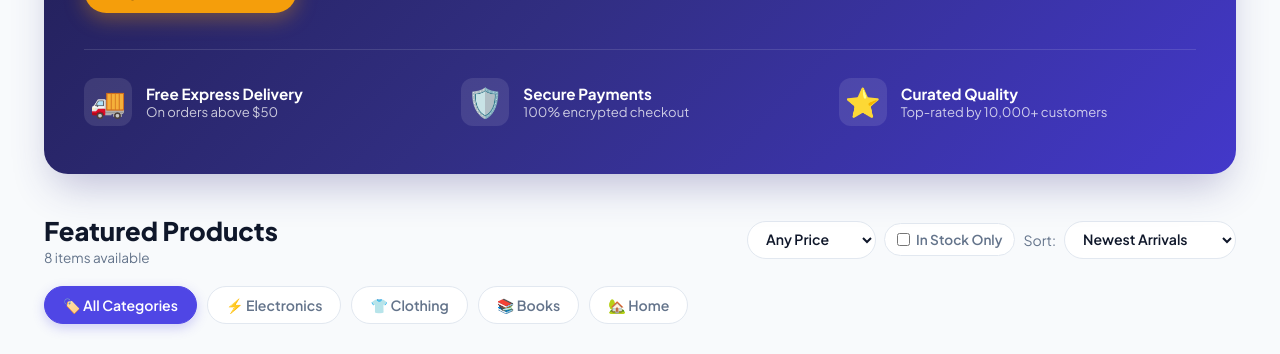
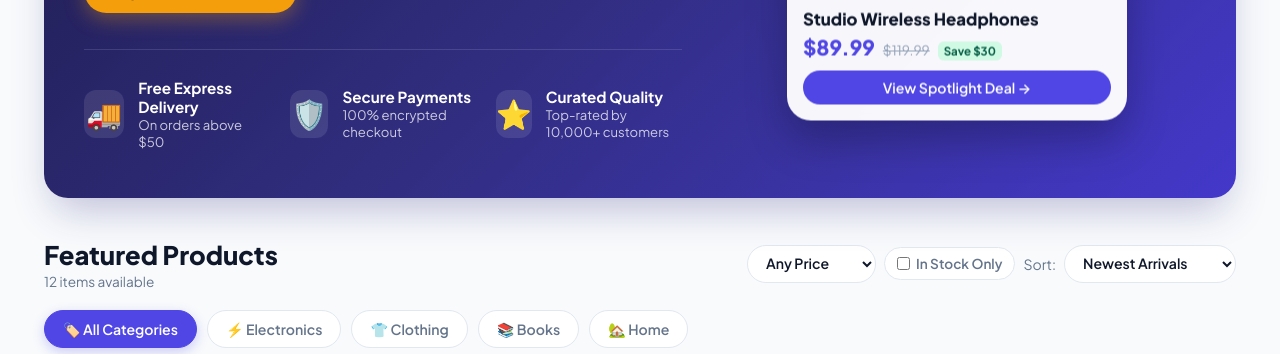
Before and after one commit to jaspalthakur/ecommerce_store, a Flask app: page / in a window 1280 px wide. Shown: the part 450-804 px from the top of the page. Run offline with Flask 3, Linux system fonts and the light colour scheme.

Commit message:
feat(media): add curated high-res product photos, multi-angle gallery, and hero showcase picture

```diff
--- a/app.py
+++ b/app.py
@@ -547,37 +547,53 @@ def seed_data():
 
     products = [
         Product(name="Wireless Headphones", price=89.99, stock=25,
-                description="Premium noise-cancelling over-ear headphones.",
-                image_url="https://picsum.photos/seed/headphones/600/400",
+                description="Premium noise-cancelling over-ear headphones with 40h battery life.",
+                image_url="https://images.unsplash.com/photo-1505740420928-5e560c06d30e?w=800&auto=format&fit=crop&q=80",
                 category_id=cats[0].id),
         Product(name="Smart Watch", price=149.00, stock=15,
-                description="Track fitness, heart rate, and notifications.",
-                image_url="https://picsum.photos/seed/watch/600/400",
+                description="Track fitness, heart rate, workouts, and smartphone notifications.",
+                image_url="https://images.unsplash.com/photo-1523275335684-37898b6baf30?w=800&auto=format&fit=crop&q=80",
                 category_id=cats[0].id),
         Product(name="Cotton T-Shirt", price=19.99, stock=100,
-                description="Soft 100% organic cotton t-shirt.",
-                image_url="https://picsum.photos/seed/tshirt/600/400",
+                description="Soft 100% organic combed cotton t-shirt with modern slim fit.",
+                image_url="https://images.unsplash.com/photo-1521572267360-ee0c2909d518?w=800&auto=format&fit=crop&q=80",
                 category_id=cats[1].id),
         Product(name="Denim Jacket", price=69.50, stock=30,
-                description="Classic blue denim jacket, unisex.",
-                image_url="https://picsum.photos/seed/jacket/600/400",
+                description="Classic blue washed denim jacket, premium brass hardware, unisex.",
+                image_url="https://images.unsplash.com/photo-1576995853123-5a10305d93c0?w=800&auto=format&fit=crop&q=80",
                 category_id=cats[1].id),
         Product(name="Python Programming Book", price=39.99, stock=50,
-                description="Complete guide to Python for beginners and pros.",
-                image_url="https://picsum.photos/seed/pythonbook/600/400",
+                description="Complete guide to Python for beginners, web development, and pros.",
+                image_url="https://images.unsplash.com/photo-1544716278-ca5e3f4abd8c?w=800&auto=format&fit=crop&q=80",
                 category_id=cats[2].id),
         Product(name="The Art of Clean Code", price=29.99, stock=40,
-                description="Best practices for maintainable code.",
-                image_url="https://picsum.photos/seed/cleancode/600/400",
+                description="Best practices, architecture, and maintainable modern design patterns.",
+                image_url="https://images.unsplash.com/photo-1589829085413-56de8ae18c73?w=800&auto=format&fit=crop&q=80",
                 category_id=cats[2].id),
         Product(name="Ceramic Mug Set", price=24.99, stock=60,
-                description="Set of 4 handcrafted ceramic mugs.",
-                image_url="https://picsum.photos/seed/mugs/600/400",
+                description="Set of 4 handcrafted matte-glazed ceramic coffee mugs.",
+                image_url="https://images.unsplash.com/photo-1514432324607-a09d9b4aefdd?w=800&auto=format&fit=crop&q=80",
                 category_id=cats[3].id),
         Product(name="Scented Candle", price=14.99, stock=80,
-                description="Lavender soy wax candle, 40hr burn.",
-                image_url="https://picsum.photos/seed/candle/600/400",
+                description="Lavender & vanilla botanical soy wax candle, 45hr clean burn.",
+                image_url="https://images.unsplash.com/photo-1603006905003-be475563bc59?w=800&auto=format&fit=crop&q=80",
                 category_id=cats[3].id),
+        Product(name="Mechanical Keyboard", price=119.00, stock=20,
+                description="Custom mechanical keyboard with RGB backlighting and hot-swappable switches.",
+                image_url="https://images.unsplash.com/photo-1587829741301-dc798b83add3?w=800&auto=format&fit=crop&q=80",
+                category_id=cats[0].id),
+        Product(name="Leather Daypack Backpack", price=85.00, stock=35,
+                description="Water-resistant full-grain leather commuter backpack with laptop compartment.",
+                image_url="https://images.unsplash.com/photo-1553062407-98eeb64c6a62?w=800&auto=format&fit=crop&q=80",
+                category_id=cats[1].id),
+        Product(name="Minimalist Desk Lamp", price=45.99, stock=40,
+                description="Adjustable modern studio desk lamp with warm eye-care LED lighting.",
+                image_url="https://images.unsplash.com/photo-1507473885765-e6ed057f782c?w=800&auto=format&fit=crop&q=80",
+                category_id=cats[3].id),
+        Product(name="Pro Wireless Earbuds", price=79.99, stock=45,
+                description="Active noise cancellation, spatial sound, IPX5 sweat-resistant, with wireless charging.",
+                image_url="https://images.unsplash.com/photo-1590658268037-6bf12165a8df?w=800&auto=format&fit=crop&q=80",
+                category_id=cats[0].id),
     ]
     db.session.add_all(products)
 
--- a/static/style.css
+++ b/static/style.css
@@ -2868,3 +2868,101 @@ button, input, select, textarea {
   border-color: var(--border);
   color: var(--text-main);
 }
+
+
+/* ========================================================
+   HERO 2-COLUMN SHOWCASE WITH PICTURE
+   ======================================================== */
+.hero-grid-2 {
+  display: grid;
+  grid-template-columns: 1.25fr 1fr;
+  gap: 36px;
+  align-items: center;
+  position: relative;
+  z-index: 2;
+}
+
+.hero-showcase {
+  display: flex;
+  justify-content: center;
+  align-items: center;
+}
+
+.hero-card-floating {
+  background: rgba(255, 255, 255, 0.96);
+  backdrop-filter: blur(12px);
+  border-radius: var(--radius-xl);
+  padding: 16px;
+  color: var(--secondary);
+  box-shadow: 0 20px 40px rgba(0, 0, 0, 0.25);
+  max-width: 340px;
+  width: 100%;
+  position: relative;
+  transition: transform 0.3s ease;
+  animation: floatCard 4s ease-in-out infinite alternate;
+}
+@keyframes floatCard {
+  0% { transform: translateY(0px); }
+  100% { transform: translateY(-10px); }
+}
+
+.hero-badge-top {
+  position: absolute;
+  top: 10px;
+  left: 10px;
+  background: var(--accent);
+  color: #0f172a;
+  font-size: 0.75rem;
+  font-weight: 800;
+  padding: 4px 10px;
+  border-radius: 20px;
+  box-shadow: 0 4px 10px rgba(0,0,0,0.15);
+  z-index: 3;
+}
+
+.hero-card-img {
+  width: 100%;
+  height: 220px;
+  object-fit: cover;
+  border-radius: var(--radius-lg);
+  margin-bottom: 12px;
+}
+
+.hero-card-title {
+  font-weight: 800;
+  font-size: 1.05rem;
+  margin-bottom: 4px;
+}
+
+.hero-card-price {
+  display: flex;
+  align-items: baseline;
+  gap: 8px;
+}
+.hero-card-price .curr {
+  font-weight: 800;
+  font-size: 1.3rem;
+  color: var(--primary);
+}
+.hero-card-price .orig {
+  font-size: 0.85rem;
+  color: #94a3b8;
+  text-decoration: line-through;
+}
+.hero-card-price .save {
+  background: #d1fae5;
+  color: #065f46;
+  font-size: 0.72rem;
+  font-weight: 700;
+  padding: 2px 6px;
+  border-radius: 6px;
+}
+
+@media (max-width: 860px) {
+  .hero-grid-2 {
+    grid-template-columns: 1fr;
+  }
+  .hero-showcase {
+    display: none;
+  }
+}
--- a/templates/index.html
+++ b/templates/index.html
@@ -4,6 +4,7 @@
 <!-- HERO BANNER (Shown when not filtering search query) -->
 {% if not q and not active_cat %}
 <div class="hero-section">
+  <div class="hero-grid-2">
     <div class="hero-content">
       <div class="hero-tag">✨ Season 2026 Collection</div>
       <h1 class="hero-title">Smart Living & Premium Gear, Simplified.</h1>
@@ -11,7 +12,6 @@
       <div class="hero-actions">
         <a href="#catalog" class="btn btn-hero">Explore Collection ↓</a>
         <span class="hero-guarantee">✓ 30-Day Money-Back Guarantee</span>
-    </div>
       </div>
       <div class="hero-features">
         <div class="feature-item">
@@ -33,6 +33,25 @@
           <div>
             <strong>Curated Quality</strong>
             <p>Top-rated by 10,000+ customers</p>
+          </div>
+        </div>
+      </div>
+    </div>
+
+    <!-- HERO PRODUCT SHOWCASE PICTURE -->
+    <div class="hero-showcase">
+      <div class="hero-card-floating">
+        <span class="hero-badge-top">🔥 Featured Deal</span>
+        <img src="https://images.unsplash.com/photo-1505740420928-5e560c06d30e?w=800&auto=format&fit=crop&q=80" alt="Wireless Studio Headphones" class="hero-card-img">
+        <div class="hero-card-details">
+          <div class="hero-card-title">Studio Wireless Headphones</div>
+          <div class="hero-card-price">
+            <span class="curr">$89.99</span>
+            <span class="orig">$119.99</span>
+            <span class="save">Save $30</span>
+          </div>
+          <a href="/product/1" class="btn btn-primary-sm w-100" style="text-align: center; display: block; margin-top: 10px;">View Spotlight Deal →</a>
+        </div>
       </div>
     </div>
   </div>
```
Also changed, not shown: models.py (+55 -4 lines). Lines whose indentation alone changed are shown as unchanged.
